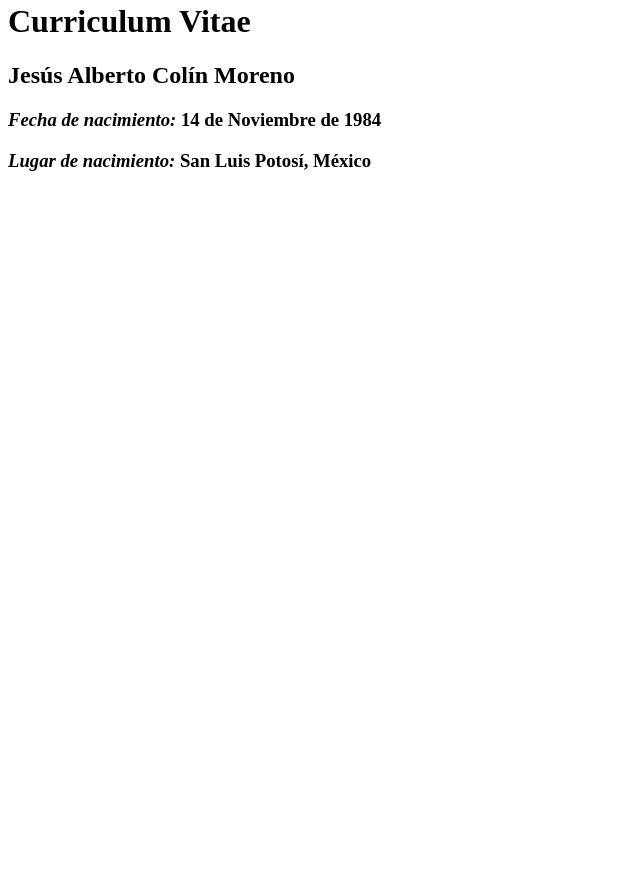
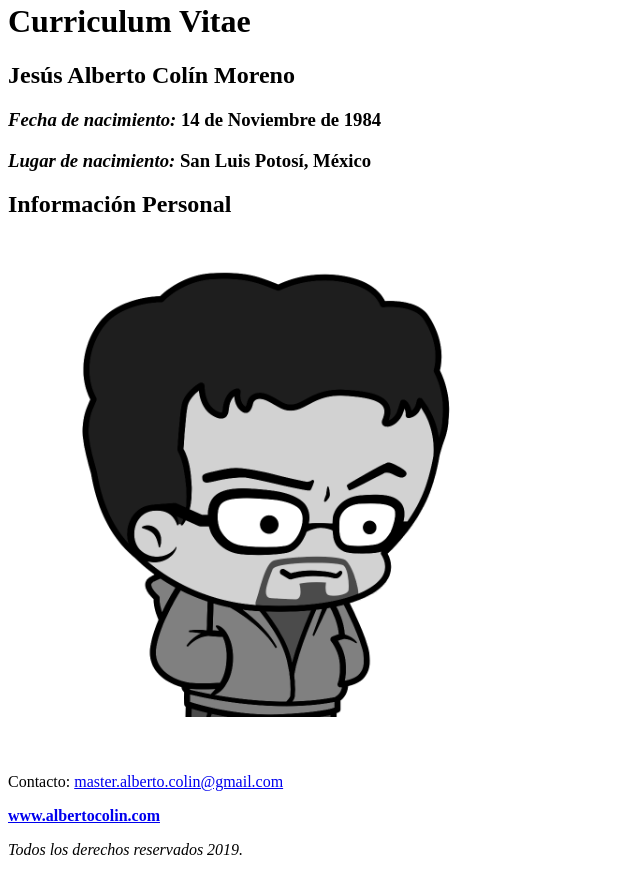
Before and after one commit to AlbertoColin117/1-Fundamentos-HTML-Evaluacion-Final, a plain HTML site: page index.html in a window 1280 px wide. Shown: the part 162-1037 px from the top of the page, without its empty margins (0-640 px from the left). Before the commit the page ends 800 px from the top, so only its background shows below. Drawn offline with Linux system fonts and the light colour scheme.

Commit message:
Index con footer
Agregué información en el footer.

```diff
--- a/index.html
+++ b/index.html
@@ -15,6 +15,19 @@
 			<h3><em>Fecha de nacimiento:</em> 14 de Noviembre de 1984</h3>
 			<h3><em>Lugar de nacimiento:</em> San Luis Potosí, México</h3>
 		</header>
+		<nav>
 
+		</nav>
+		<section>
+			<h2>Información Personal</h2>
+			<img src="images/yo_cartoon.png" alt="Yo cartoon" title="Yo versión cartoon" width="512px">
+		</section>
+		<footer>
+			<br/>
+			<br/>
+			<p>Contacto: <a href="mailto:master.alberto.colin@gmail.com?subject=Contacto">master.alberto.colin@gmail.com</a></p>
+			<p><a href="http://www.albertocolin.com" target="_blank"><strong>www.albertocolin.com</strong></a></p>
+			<p><em>Todos los derechos reservados 2019.</em></p>
+		</footer>
 	</body>
 </html>
```
